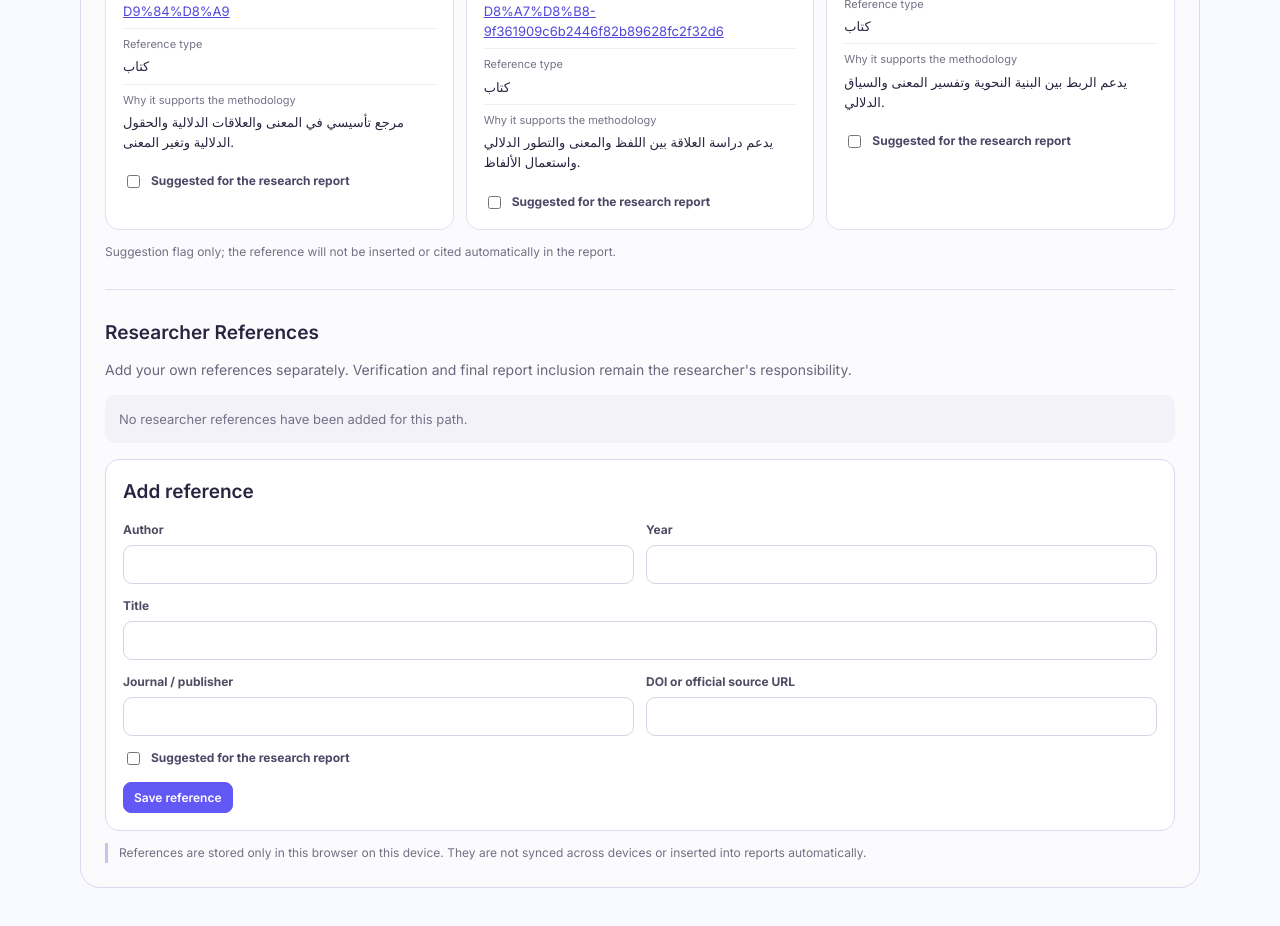
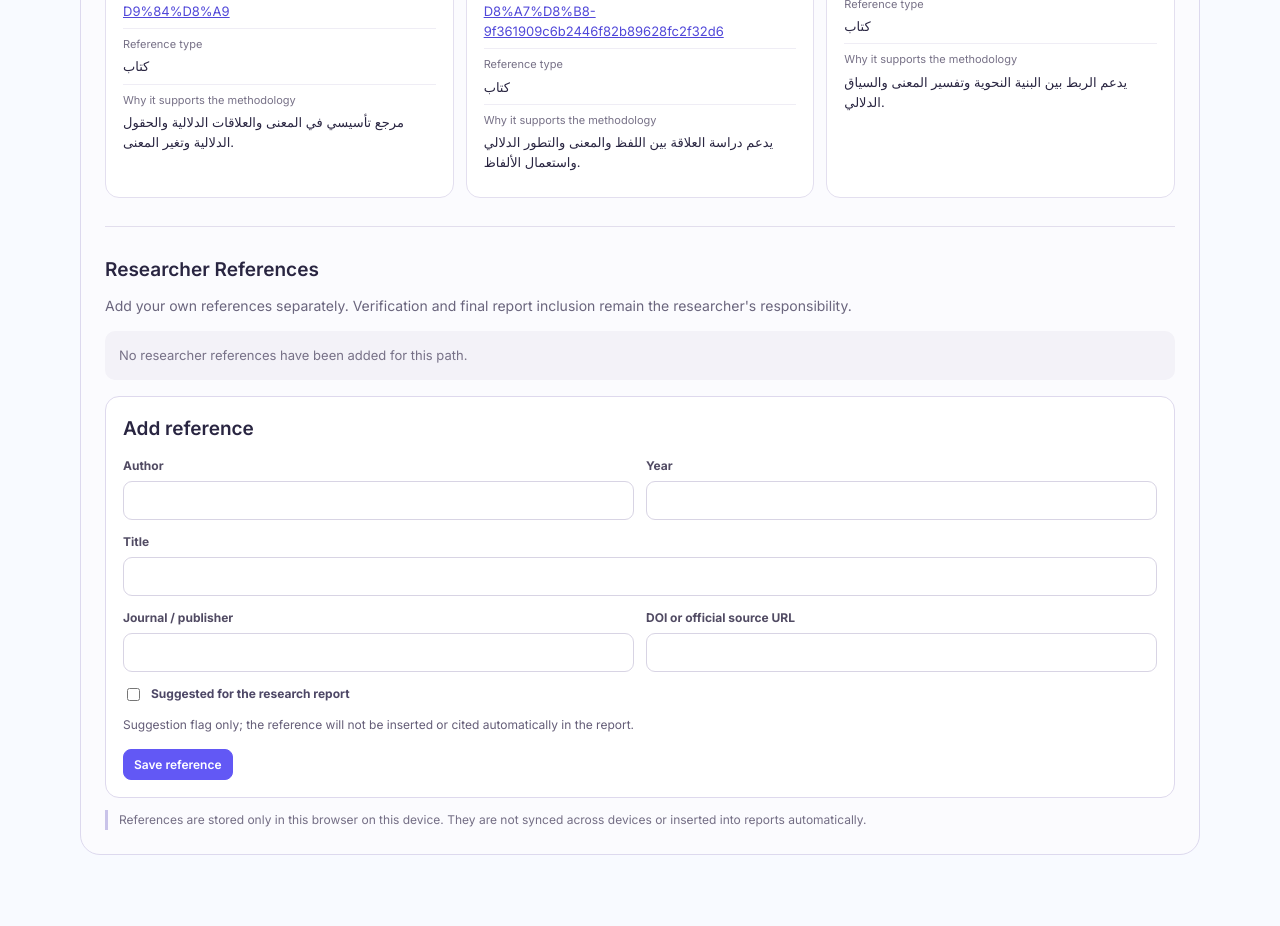
Before and after one commit to humanaixlab/lingualab, a Next.js app: page /tools/semantics in a window 1280 px wide. Shown: the part 2120-3046 px from the top of the page. Built offline with nearby package versions, Linux system fonts and the light colour scheme.

Commit message:
fix: keep platform references read-only

```diff
--- a/components/ScientificFoundations.js
+++ b/components/ScientificFoundations.js
@@ -43,11 +43,6 @@ export default function ScientificFoundations({ pathId, language = "en" }) {
     setMessage(saved.ok ? copy.saved : copy.storageError);
   }
 
-  function togglePlatform(referenceId) {
-    const selected = state.suggestedPlatformReferenceIds.includes(referenceId);
-    persist({ ...state, suggestedPlatformReferenceIds: selected ? state.suggestedPlatformReferenceIds.filter((id) => id !== referenceId) : [...state.suggestedPlatformReferenceIds, referenceId] });
-  }
-
   function submit(event) {
     event.preventDefault();
     const id = editingId || `researcher-${Date.now()}-${Math.random().toString(36).slice(2, 8)}`;
@@ -82,10 +77,8 @@ export default function ScientificFoundations({ pathId, language = "en" }) {
           <div><dt>{copy.type}</dt><dd>{reference.referenceType[locale]}</dd></div>
           <div className={styles.full}><dt>{copy.note}</dt><dd>{reference.note[locale]}</dd></div>
         </dl>
-        <label className={styles.suggestion}><input type="checkbox" checked={state.suggestedPlatformReferenceIds.includes(reference.id)} onChange={() => togglePlatform(reference.id)} />{copy.suggested}</label>
       </article>)}
     </div>
-    <p className={styles.suggestionNote}>{copy.suggestionOnly}</p>
 
     <div className={styles.researcherHeader}><div><h3>{copy.researcher}</h3><p>{copy.researcherIntro}</p></div></div>
     {state.researcherReferences.length ? <div className={styles.researcherList}>{state.researcherReferences.map((reference) => <article key={reference.id}>
@@ -103,6 +96,7 @@ export default function ScientificFoundations({ pathId, language = "en" }) {
         <label>{copy.source}<input dir="ltr" type="text" value={form.doiOrUrl} onChange={(event) => setForm({ ...form, doiOrUrl: event.target.value })} /></label>
       </div>
       <label className={styles.suggestion}><input type="checkbox" checked={form.suggestedForReport} onChange={(event) => setForm({ ...form, suggestedForReport: event.target.checked })} />{copy.suggested}</label>
+      <p className={styles.suggestionNote}>{copy.suggestionOnly}</p>
       <div className={styles.formActions}><button type="submit">{copy.save}</button>{editingId && <button type="button" onClick={() => { setEditingId(""); setForm(EMPTY_FORM); setMessage(""); }}>{copy.cancel}</button>}</div>
       {message && <p role="status">{message}</p>}
     </form>
```
Also changed, not shown: 1 other file (tests, documents, lock files or other folders).
